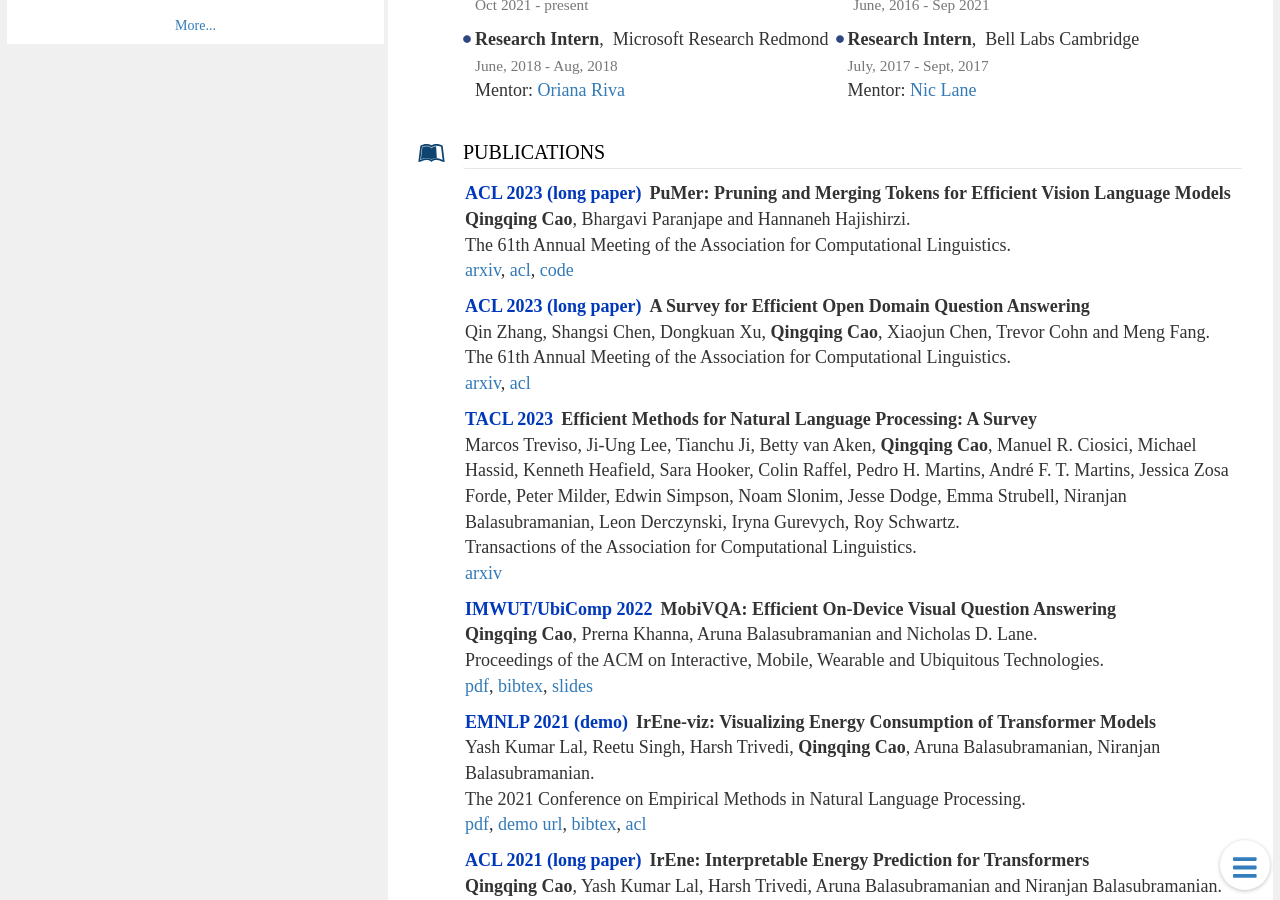
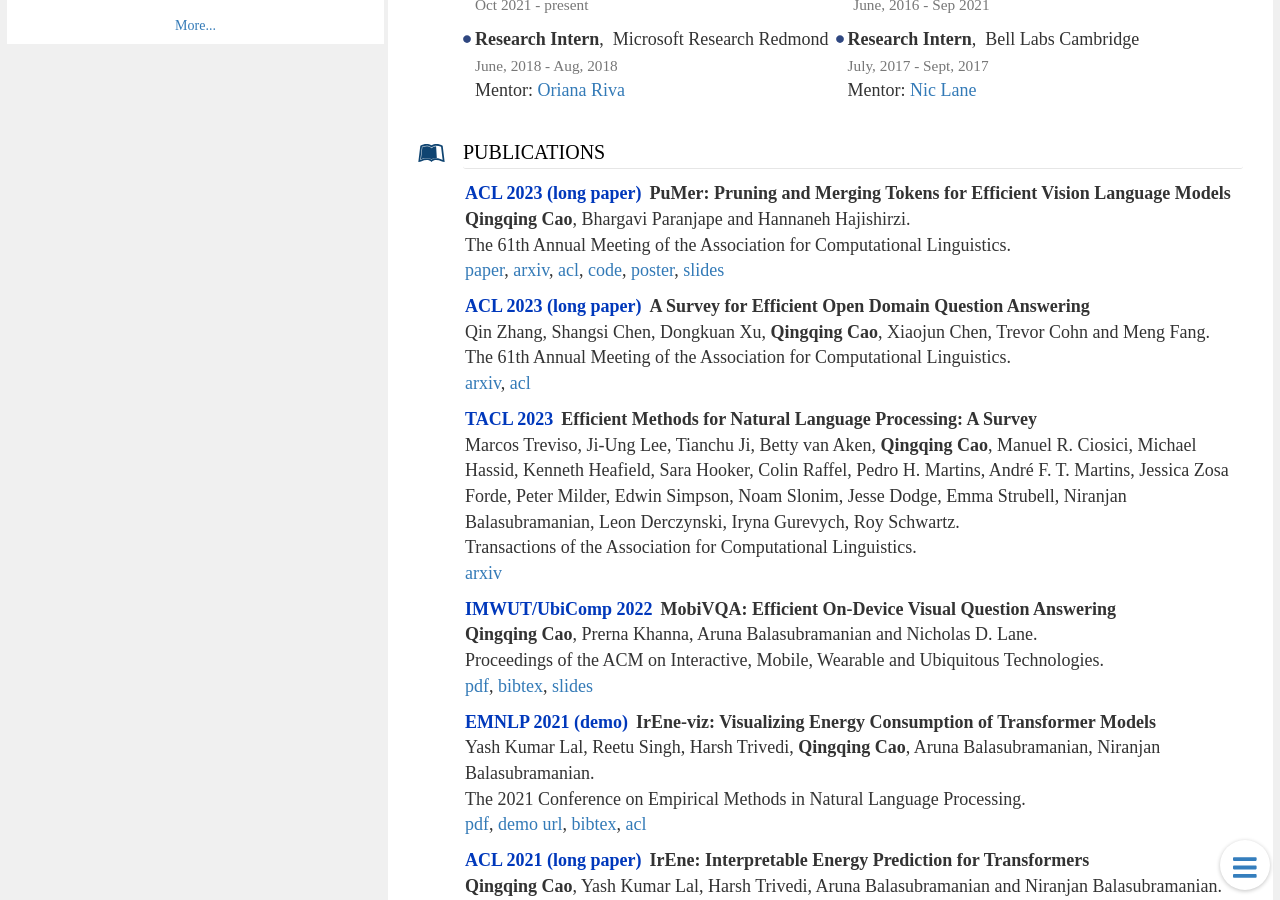
Before and after one commit to csarron/csarron.github.io, a Jekyll site: the page built from index.md, in a window 1280 px wide and 900 px high, scrolled down 808 px. Built offline with Jekyll 4.4.1, drawn with Linux system fonts in a browser that asks for light colours.

Commit message:
add pdf, poster and slides

```diff
--- a/index.md
+++ b/index.md
@@ -154,7 +154,7 @@ pub:
           paper: "PuMer: Pruning and Merging Tokens for Efficient Vision Language Models"
           conference: The 61th Annual Meeting of the Association for Computational Linguistics.
           resource: >
-            [arxiv](http://arxiv.org/abs/2305.17530), [acl](https://aclanthology.org/2023.acl-long.721/), [code](https://github.com/csarron/PuMer)
+            [paper](/assets/pumer.pdf), [arxiv](http://arxiv.org/abs/2305.17530), [acl](https://aclanthology.org/2023.acl-long.721/), [code](https://github.com/csarron/PuMer), [poster](/assets/pumer-poster.pdf), [slides](/assets/pumer-slides.pdf)
         - id: odqa
           type: ACL 2023 (long paper)
           author: Qin Zhang, Shangsi Chen, Dongkuan Xu, <strong>Qingqing Cao</strong>, Xiaojun Chen, Trevor Cohn and Meng Fang.
```
Also changed, not shown: 3 other files.
